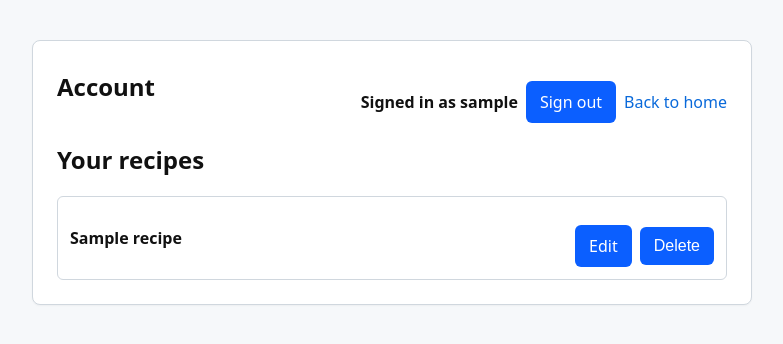
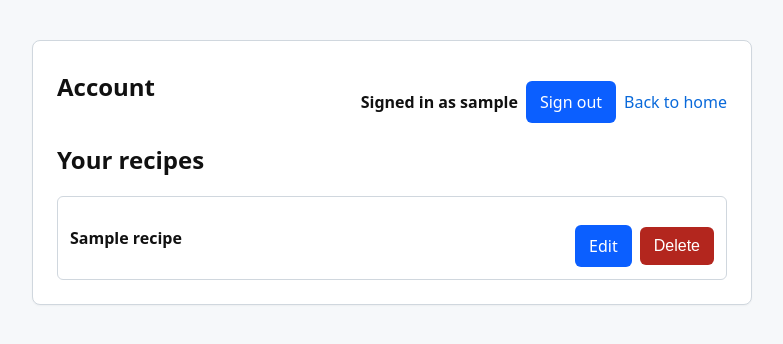
Before and after one commit to FenixHongell/UniAssigment-FoodRecipeApp, a Flask app: template templates/account.html in a window 1280 px wide. Shown: the top 344 px of the page, without its empty margins (248-1031 px from the left). Run offline with Flask 3, Linux system fonts and the light colour scheme; the template is opened without the code that fills it: most values are stand-ins (such as "Sample title", 1, 10 or a date in 2020).

Commit message:
Mark `.danger` background color as `!important` in `account.css` for higher specificity

```diff
--- a/static/css/account.css
+++ b/static/css/account.css
@@ -19,7 +19,7 @@
 }
 
 .danger {
-    background: var(--danger);
+    background: var(--danger) !important;
 }
 
 .recipes {
```
